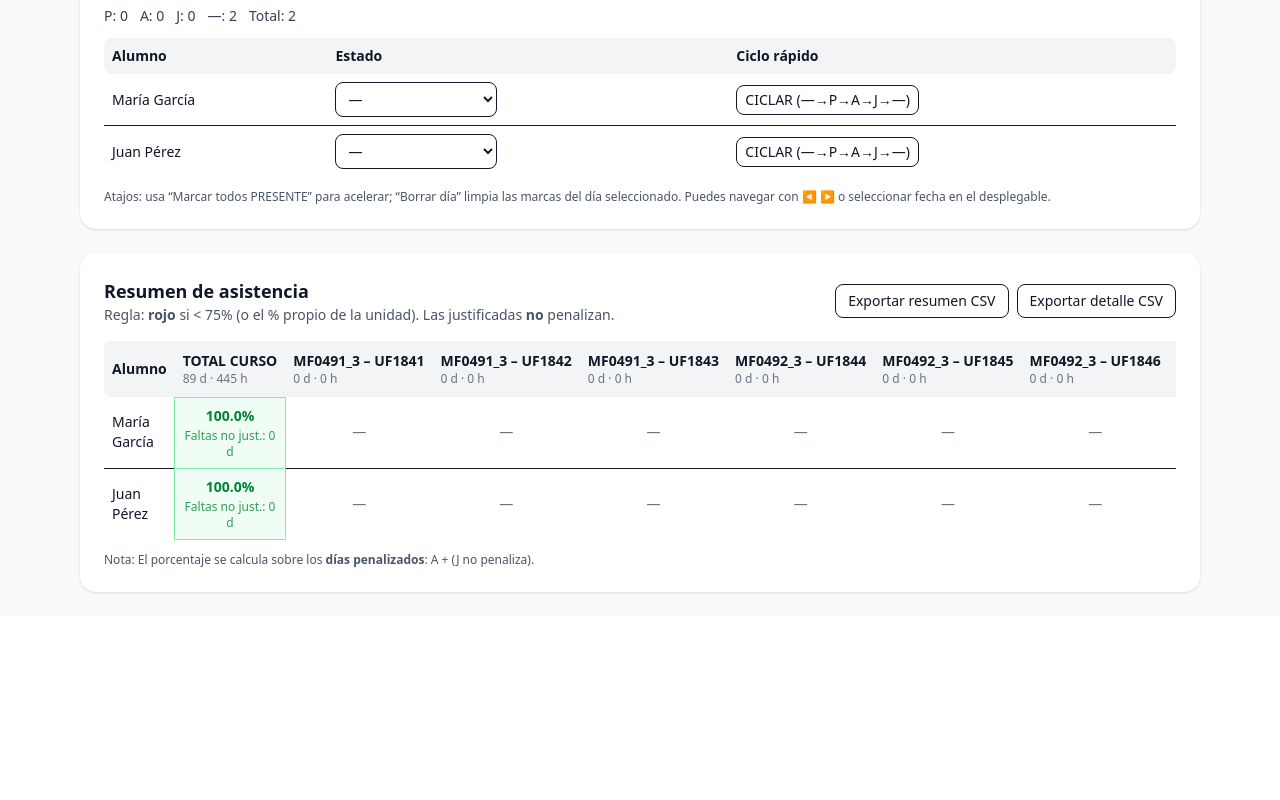
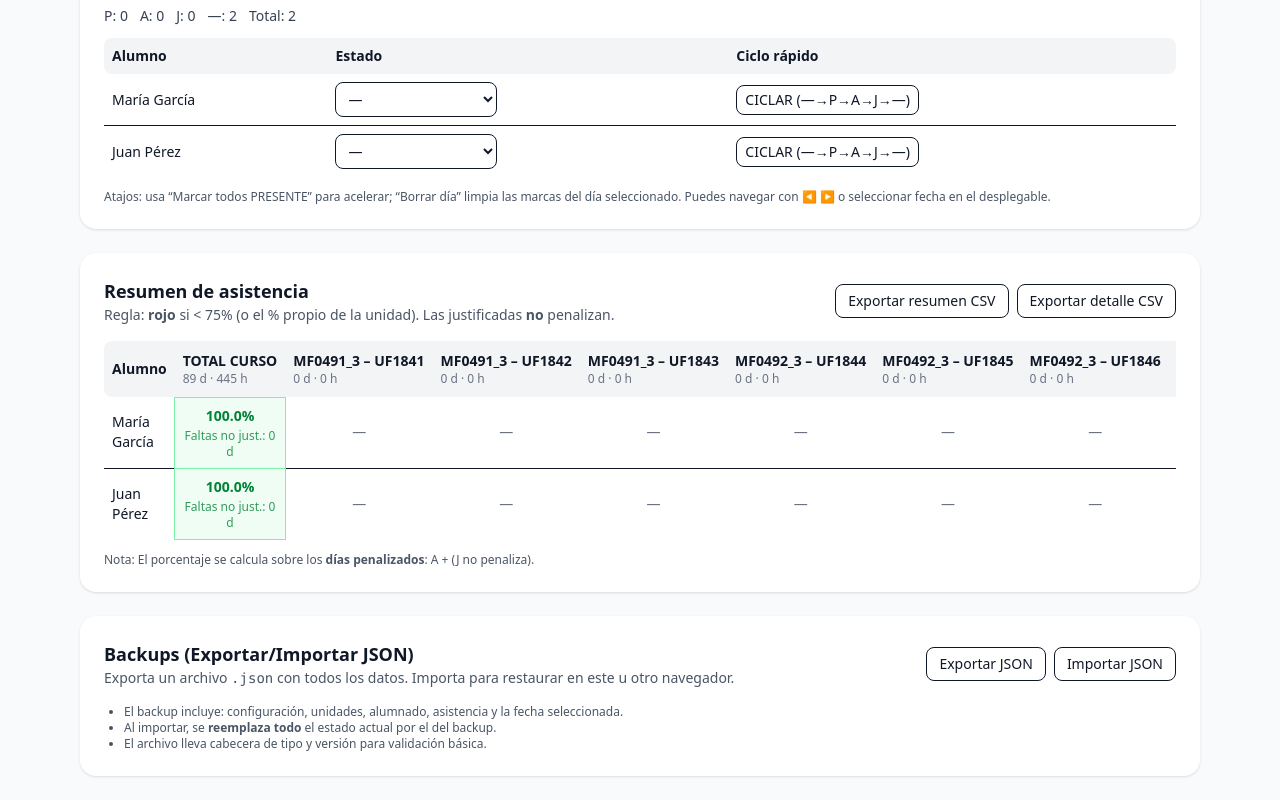
Before and after one commit to OslarCode/aistencia-ifcd0210, a React (Vite) app: page / in a window 1280 px wide. Shown: the part 1923-2723 px from the top of the page. Before the commit the page ends 2539 px from the top, so only its background shows below. Built offline with nearby package versions, Linux system fonts and the light colour scheme.

Commit message:
exportar/importar JSON para backups completos

```diff
--- a/src/App.tsx
+++ b/src/App.tsx
@@ -14,8 +14,8 @@ import { DEFAULT_STUDENTS } from "./app/students";
 import AttendancePanel from "./features/attendance/AttendancePanel";
 import type { AttendanceState } from "./app/attendance";
 
-// NUEVO: Resumen
 import SummaryPanel from "./features/summary/SummaryPanel";
+import BackupPanel from "./features/backup/BackupPanel";
 
 export default function App() {
   // Config + Unidades
@@ -75,7 +75,6 @@ export default function App() {
           setSelectedDate={setSelectedDate}
         />
 
-        {/* NUEVO: Resumen por unidad y total */}
         <SummaryPanel
           students={students}
           attendance={attendance}
@@ -84,6 +83,19 @@ export default function App() {
           config={config}
           hoursPerDay={config.hoursPerDay}
         />
+
+        <BackupPanel
+          config={config}
+          units={units}
+          students={students}
+          attendance={attendance}
+          selectedDate={selectedDate}
+          setConfig={setConfig}
+          setUnits={setUnits}
+          setStudents={setStudents}
+          setAttendance={setAttendance}
+          setSelectedDate={setSelectedDate}
+        />
       </main>
     </div>
   );
--- /dev/null
+++ b/src/features/backup/BackupPanel.tsx
@@ -0,0 +1,128 @@
+import { useRef, useState } from "react";
+import type { CourseConfig } from "../../app/config";
+import type { Unit } from "../../app/units";
+import type { Student } from "../../app/students";
+import type { AttendanceState } from "../../app/attendance";
+import { downloadJson, isBackupShape, makeBackup, type AppBackup } from "../../lib/backup";
+
+type Props = {
+  config: CourseConfig;
+  units: Unit[];
+  students: Student[];
+  attendance: AttendanceState;
+  selectedDate: string;
+
+  // setters para restaurar
+  setConfig: (c: CourseConfig) => void;
+  setUnits: (u: Unit[]) => void;
+  setStudents: (s: Student[]) => void;
+  setAttendance: (a: AttendanceState) => void;
+  setSelectedDate: (d: string) => void;
+};
+
+export default function BackupPanel({
+  config,
+  units,
+  students,
+  attendance,
+  selectedDate,
+  setConfig,
+  setUnits,
+  setStudents,
+  setAttendance,
+  setSelectedDate,
+}: Props) {
+  const fileRef = useRef<HTMLInputElement | null>(null);
+  const [status, setStatus] = useState<null | { ok: boolean; msg: string }>(null);
+
+  const onExport = () => {
+    const backup = makeBackup({ config, units, students, attendance, selectedDate });
+    downloadJson(backup, `backup_ifcd0210_${Date.now()}.json`);
+    setStatus({ ok: true, msg: "Backup exportado correctamente." });
+  };
+
+  const onImportClick = () => fileRef.current?.click();
+
+  const onImportFile = async (e: React.ChangeEvent<HTMLInputElement>) => {
+    const file = e.target.files?.[0];
+    if (!file) return;
+    try {
+      const text = await file.text();
+      const data = JSON.parse(text) as AppBackup;
+      if (!isBackupShape(data)) {
+        setStatus({ ok: false, msg: "El archivo no tiene el formato de backup esperado." });
+        return;
+      }
+
+      // Confirmación explícita (sobrescribe TODO)
+      const ok = confirm(
+        "Esta acción reemplazará Configuración, Unidades, Alumnado, Asistencia y la fecha seleccionada.\n¿Quieres continuar?",
+      );
+      if (!ok) return;
+
+      // Restaurar
+      setConfig(data.payload.config);
+      setUnits(data.payload.units);
+      setStudents(data.payload.students);
+      setAttendance(data.payload.attendance);
+      setSelectedDate(data.payload.selectedDate);
+
+      setStatus({ ok: true, msg: "Backup importado y restaurado correctamente." });
+      e.target.value = ""; // limpia input
+    } catch (err) {
+      console.error(err);
+      setStatus({ ok: false, msg: "No se pudo leer el archivo (¿JSON válido?)." });
+    }
+  };
+
+  return (
+    <section className="rounded-2xl bg-white p-6 shadow">
+      <header className="mb-4 flex items-center justify-between">
+        <div>
+          <h2 className="text-lg font-semibold">Backups (Exportar/Importar JSON)</h2>
+          <p className="text-sm text-gray-600">
+            Exporta un archivo <code>.json</code> con todos los datos. Importa para restaurar en
+            este u otro navegador.
+          </p>
+        </div>
+        <div className="flex gap-2">
+          <button className="rounded-lg border px-3 py-1.5 text-sm" onClick={onExport}>
+            Exportar JSON
+          </button>
+          <button className="rounded-lg border px-3 py-1.5 text-sm" onClick={onImportClick}>
+            Importar JSON
+          </button>
+          <input
+            ref={fileRef}
+            type="file"
+            accept="application/json"
+            className="hidden"
+            onChange={onImportFile}
+          />
+        </div>
+      </header>
+
+      {status && (
+        <div
+          className={`rounded-xl border px-3 py-2 text-sm ${
+            status.ok
+              ? "border-green-300 bg-green-50 text-green-700"
+              : "border-red-300 bg-red-50 text-red-700"
+          }`}
+        >
+          {status.msg}
+        </div>
+      )}
+
+      <ul className="mt-3 list-disc pl-5 text-xs text-gray-600">
+        <li>
+          El backup incluye: configuración, unidades, alumnado, asistencia y la fecha seleccionada.
+        </li>
+        <li>
+          Al importar, se <strong>reemplaza todo</strong> el estado actual por el del backup.
+        </li>
+        <li>El archivo lleva cabecera de tipo y versión para validación básica.</li>
+      </ul>
+    </section>
+  );
+}
--- /dev/null
+++ b/src/lib/backup.ts
@@ -0,0 +1,47 @@
+import type { CourseConfig } from "../app/config";
+import type { Unit } from "../app/units";
+import type { Student } from "../app/students";
+import type { AttendanceState } from "../app/attendance";
+
+export type AppBackup = {
+  _type: "ifcd0210-backup";
+  version: 1;
+  timestamp: string; // ISO
+  payload: {
+    config: CourseConfig;
+    units: Unit[];
+    students: Student[];
+    attendance: AttendanceState;
+    selectedDate: string;
+  };
+};
+
+export function makeBackup(params: AppBackup["payload"]): AppBackup {
+  return {
+    _type: "ifcd0210-backup",
+    version: 1,
+    timestamp: new Date().toISOString(),
+    payload: params,
+  };
+}
+
+export function isBackupShape(obj: any): obj is AppBackup {
+  return (
+    obj &&
+    obj._type === "ifcd0210-backup" &&
+    obj.version === 1 &&
+    obj.payload &&
+    typeof obj.payload === "object" &&
+    typeof obj.timestamp === "string"
+  );
+}
+
+export function downloadJson(obj: unknown, filename: string) {
+  const blob = new Blob([JSON.stringify(obj, null, 2)], { type: "application/json" });
+  const url = URL.createObjectURL(blob);
+  const a = document.createElement("a");
+  a.href = url;
+  a.download = filename;
+  a.click();
+  setTimeout(() => URL.revokeObjectURL(url), 400);
+}
```
